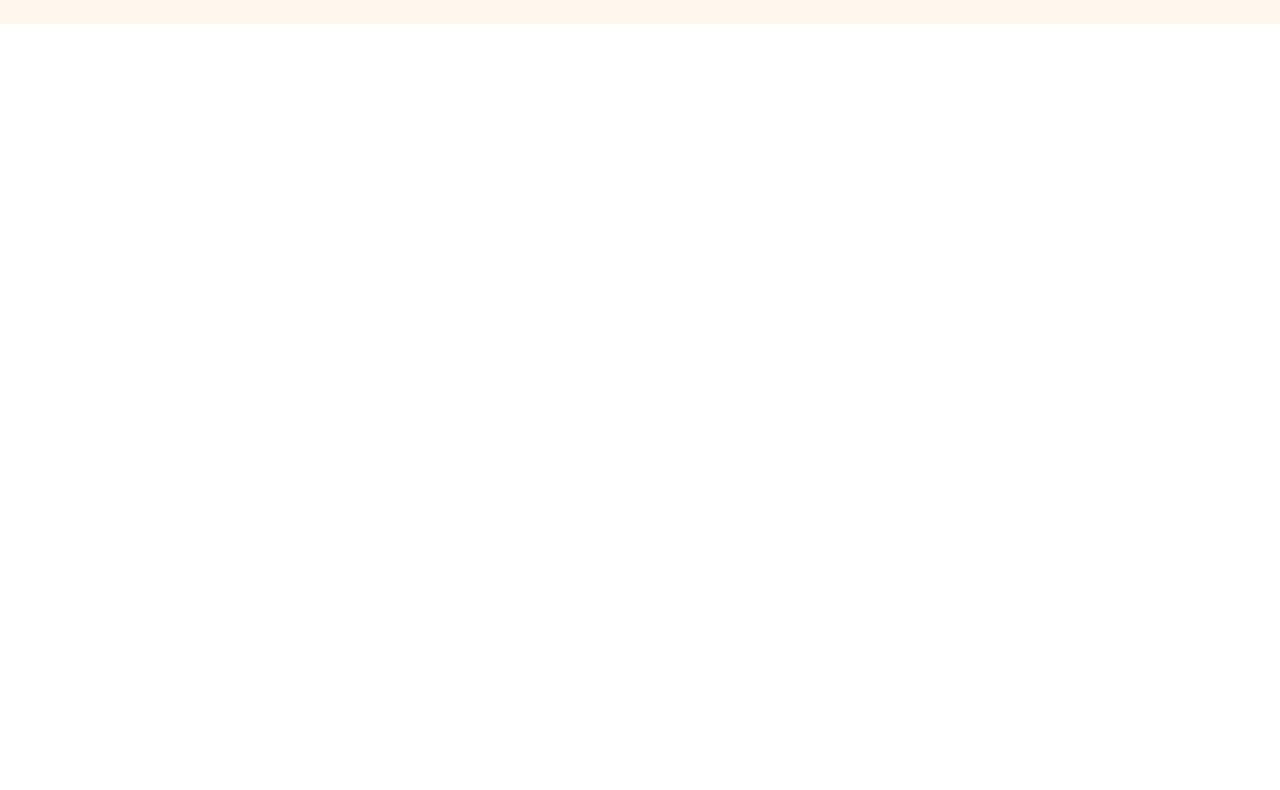
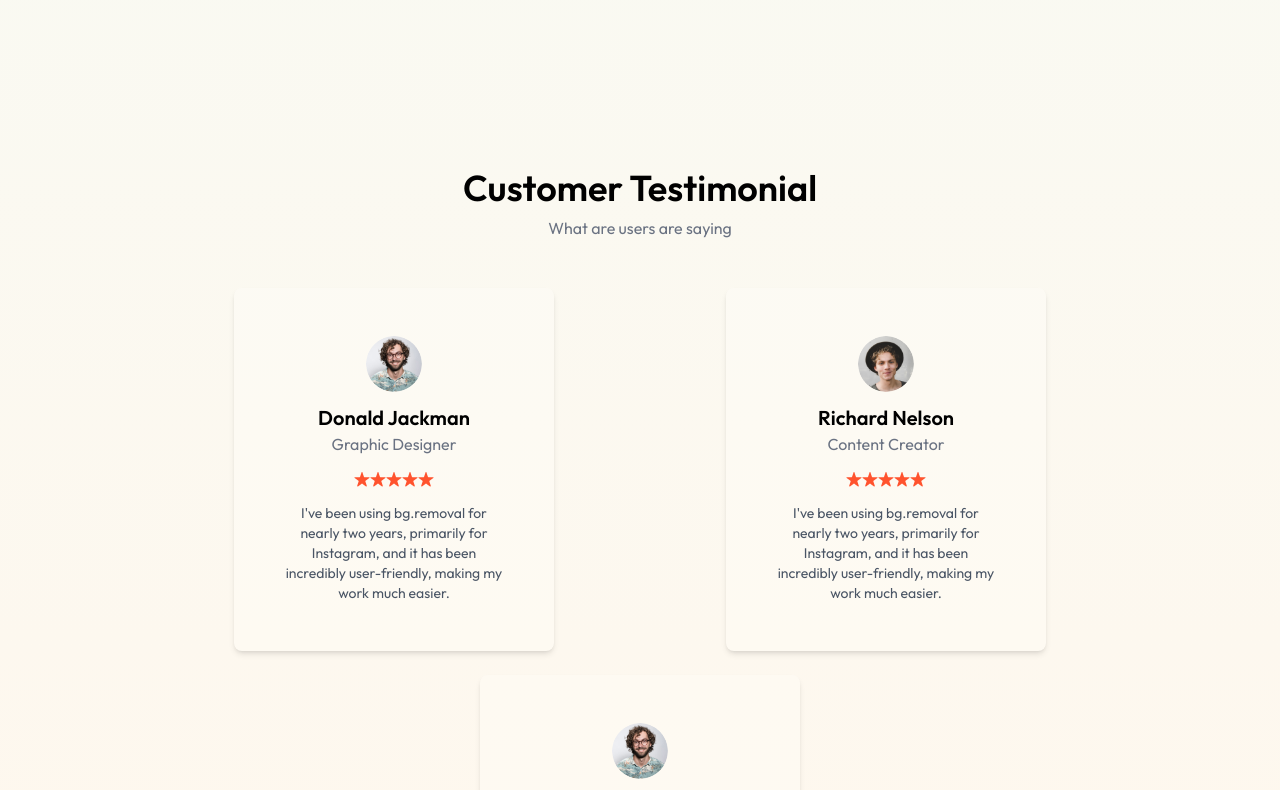
Before and after one commit to parmar204/ImageGenerator, a React (Vite) app in the folder client/: page / in a window 1280 px wide. Shown: the part 1890-2680 px from the top of the page. Before the commit the page ends 2010 px from the top, so only its background shows below. Built offline with nearby package versions, Linux system fonts and the light colour scheme.

Commit message:
Testimonial section complete

```diff
--- /dev/null
+++ b/client/src/components/Testimonial.jsx
@@ -0,0 +1,31 @@
+import React from 'react'
+import { assets, testimonialsData } from "../assets/assets";
+
+const Testimonial = () => {
+  return (
+    <section className='flex flex-col items-center justify-center my-20 p-12'>
+        <h1 className='text-3xl sm:text-4xl font-semibold mb-2'>Customer Testimonial</h1>
+        <p className='text-gray-500 mb-12'>What are users are saying</p>
+
+        <div className='flex flex-wrap gap-6'>
+            {testimonialsData.map((testimonial, index) => (
+                <div key={index} className='bg-white/20 p-12 rounded-lg transition-all shadow-md order w-80 m-auto cursor-pointer hover:scale-[1.02]'>
+                    <div className='flex flex-col items-center'>
+                        <img src={testimonial.image} className='rounded-full w-14' alt="" />
+                        <h2 className='text-xl font-semibold mt-3'>{testimonial.name}</h2>
+                        <p className='text-gray-500 mb-4'>{testimonial.role}</p>
+                        <div className='flex mb-4'>
+                            {Array(testimonial.stars).fill('').map((item, index) => (
+                                <img src={assets.rating_star} key={index} alt="" />
+                            ))}
+                        </div>
+                        <p className='text-sm text-center text-gray-600'>{testimonial.text}</p>
+                    </div>
+                </div>
+            ))}
+        </div>
+    </section>
+  )
+}
+
+export default Testimonial
--- a/client/src/pages/Home.jsx
+++ b/client/src/pages/Home.jsx
@@ -2,6 +2,7 @@
 import Header from '../components/Header'
 import Steps from '../components/Steps'
 import Description from '../components/Description'
+import Testimonial from '../components/Testimonial'
 
 const Home = () => {
   return (
@@ -9,6 +10,7 @@
         <Header />
         <Steps />
         <Description />
+        <Testimonial />
     </main>
   )
 }
```
